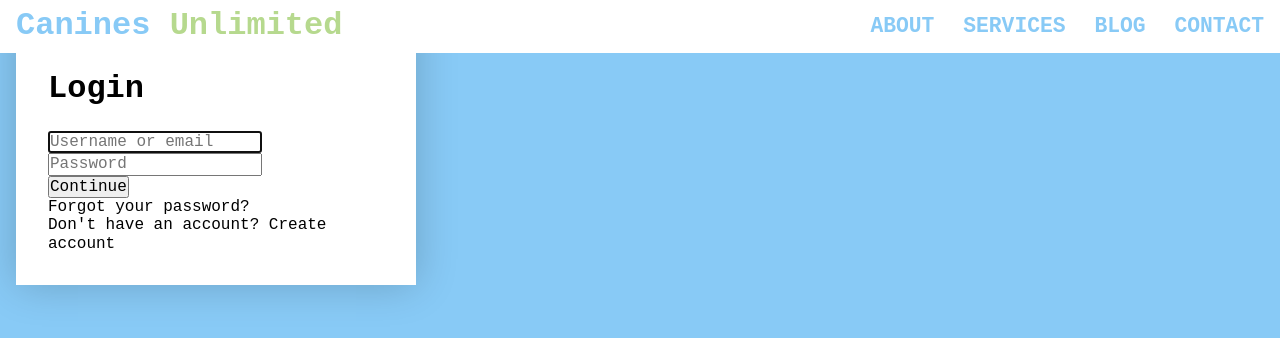
After one commit to Laymacompanioni/CaninesUnlimited, a PHP site: page /login.html.html in a window 1280 px wide. The commit adds this page. Shown: the top 338 px of the page. Run offline with PHP 8.4, Linux system fonts and the light colour scheme.

Commit message:
added account page

```diff
--- a/css/style.css
+++ b/css/style.css
@@ -266,3 +266,21 @@ margin: 1.2rem 0;
         grid-template-columns: repeat(3, 1fr);
     }
 }
+
+
+/* login & Account page */
+#formPage{
+    background-color: #88CAF6;
+}
+.header-2{
+    background-image: none;
+    min-height: 0;
+}
+.login-container {
+    width: 400px;
+    max-width: 400px;
+    margin: 1rem;
+    padding: 2rem;
+    box-shadow: 0 0 40px rgba(0, 0, 0, 0.2);
+    background: #ffffff;
+}
--- /dev/null
+++ b/login.html.html
@@ -0,0 +1,96 @@
+<!DOCTYPE html>
+<html lang="en">
+<head>
+    <meta charset="UTF-8">
+    <meta http-equiv="X-UA-Compatible" content="IE=edge">
+    <meta name="viewport" content="width=device-width, initial-scale=1.0">
+    <title>Login/Create Accounts</title>
+    <link rel="stylesheet" href="css/style.css">
+    <link rel="stylesheet" href="resources/normalize.css">
+</head>
+<body id="formPage">
+
+<!-- header -->
+<header class="header-2">
+    <nav class="navbar">
+        <div class="container">
+
+            <div class="logo-brand-toggle">
+                <a href="index.html" class="navbar-brand">
+                    Canines <span>Unlimited</span>
+                    </a>
+                    <button type="button" class="navbar-toggle" id="navbar-toggle">
+                        <img class="menu-bttn" src="/assets/menu.png">
+                    </button>
+            </div>
+            <div class = "navbar-collapse">
+                <ul class="navbar-nav">
+                    <li class="nav-item">
+                        <a href="#about" class="nav-link">About</a>
+                    </li>
+                    <li class="nav-item">
+                        <a href="#services" class="nav-link">Services</a>
+                    </li>
+                    <li class="nav-item">
+                        <a href="#blog" class="nav-link">Blog</a>
+                    </li>
+                    <li class="nav-item">
+                        <a href="#contact" class="nav-link">Contact</a>
+                    </li>
+                </ul>
+            </div>
+            </nav>
+
+</header>
+<!-- login Form -->
+<div class="login-container">
+    <form class="form" id="login">
+        <h1 class="form__title">Login</h1>
+        <div class="form__message form__message--error"></div>
+        <div class="form__input-group">
+            <input type="text" class="form__input" autofocus placeholder="Username or email">
+            <div class="form__input-error-message"></div>
+        </div>
+        <div class="form__input-group">
+            <input type="password" class="form__input" autofocus placeholder="Password">
+            <div class="form__input-error-message"></div>
+        </div>
+        <button class="form__button" type="submit">Continue</button>
+        <p class="form__text">
+            <a href="#" class="form__link">Forgot your password?</a>
+        </p>
+        <p class="form__text">
+            <a class="form__link" href="./" id="linkCreateAccount">Don't have an account? Create account</a>
+        </p>
+    </form>
+    <!-- <form class="form form--hidden" id="createAccount">
+        <h1 class="form__title">Create Account</h1>
+        <div class="form__message form__message--error"></div>
+        <div class="form__input-group">
+            <input type="text" id="signupUsername" class="form__input" autofocus placeholder="Username">
+            <div class="form__input-error-message"></div>
+        </div>
+        <div class="form__input-group">
+            <input type="text" class="form__input" autofocus placeholder="Email Address">
+            <div class="form__input-error-message"></div>
+        </div>
+        <div class="form__input-group">
+            <input type="password" class="form__input" autofocus placeholder="Password">
+            <div class="form__input-error-message"></div>
+        </div>
+        <div class="form__input-group">
+            <input type="password" class="form__input" autofocus placeholder="Confirm password">
+            <div class="form__input-error-message"></div>
+        </div>
+        <button class="form__button" type="submit">Continue</button>
+        <p class="form__text">
+            <a class="form__link" href="./" id="linkLogin">Already have an account? Sign in</a>
+        </p>
+    </form> -->
+</div>
+
+<script src="resources/jquery-3.6.0.js"></script>
+<!-- custom js -->
+<script src="js/script.js"></script>
+</body>
+</html>
```
